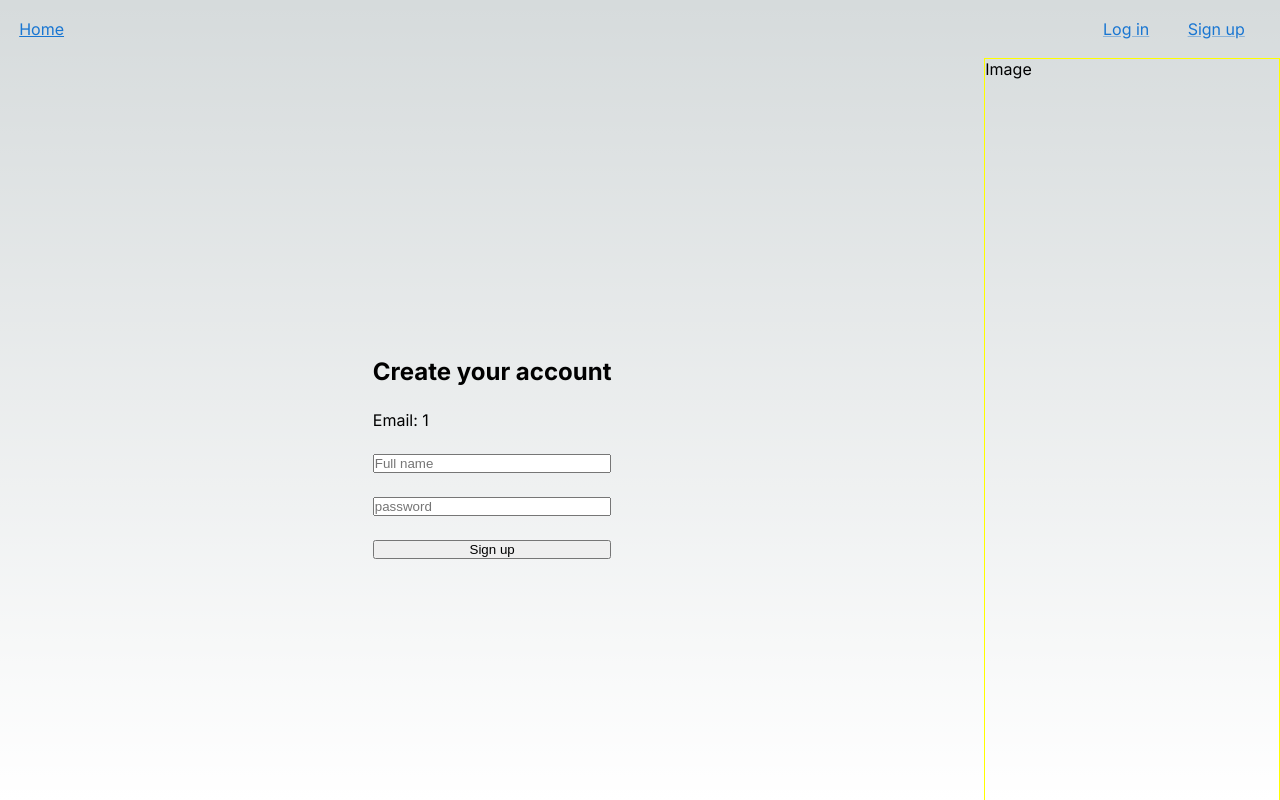
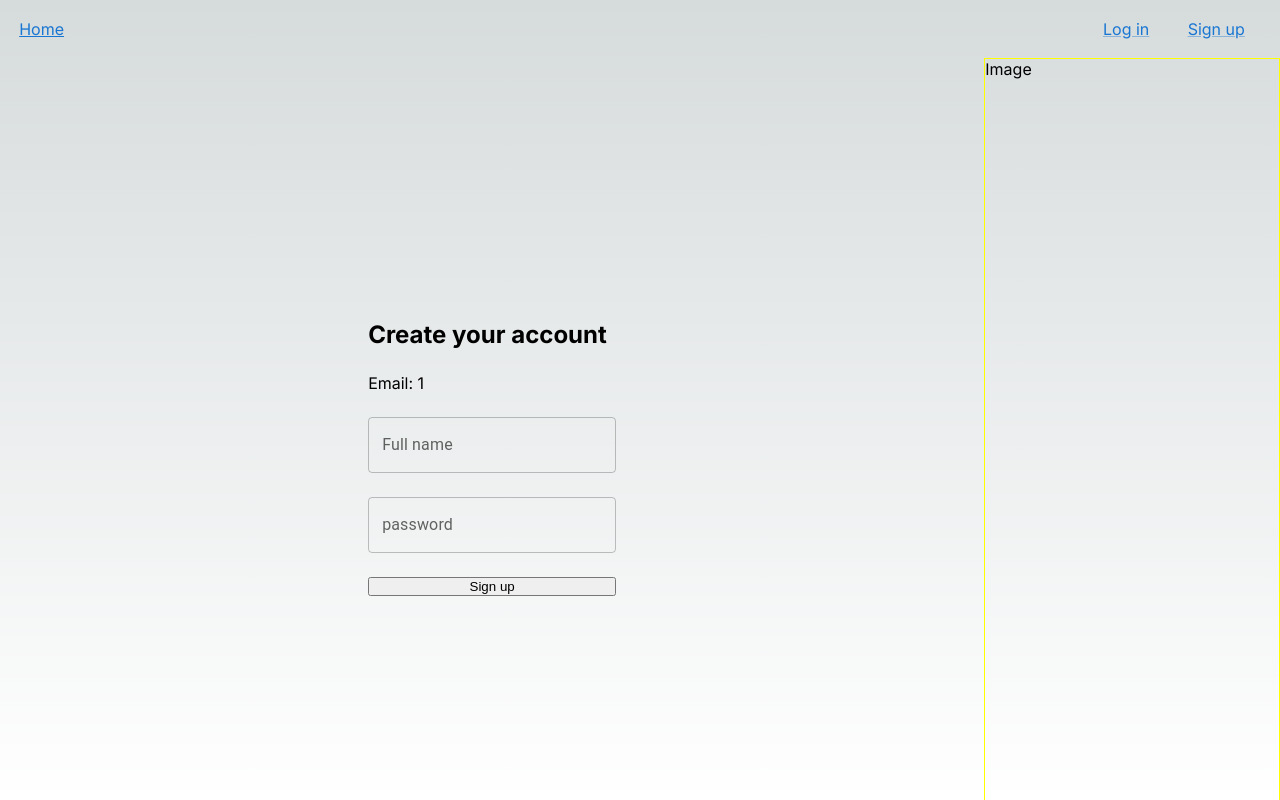
Before and after one commit to softwarebyze/authapp, a Next.js app in the folder client/: page /signup/1 in a window 1280 px wide. Built offline with nearby package versions, Linux system fonts and the light colour scheme.

Commit message:
use MUI Text Fields

```diff
--- a/client/app/(auth)/signup/[email]/page.tsx
+++ b/client/app/(auth)/signup/[email]/page.tsx
@@ -1,6 +1,7 @@
 "use client";
 import { FormEvent, useState } from "react";
 import styles from "../../page.module.css";
+import { TextField } from "@mui/material";
 
 export default function CreateAccount({
   params,
@@ -50,19 +51,23 @@ export default function CreateAccount({
     <form className={styles.form} onSubmit={handleSubmit}>
       <h1>Create your account</h1>
       <p>Email: {decodeURIComponent(params.email)}</p>
-      <input
+      <TextField
         type="text"
         autoComplete="name"
         value={name}
         onChange={(e) => setName(e.target.value)}
-        placeholder="Full name"
+        label="Full name"
+        variant="outlined"
+        color="primary"
       />
-      <input
+      <TextField
         type="password"
         autoComplete="new-password"
         value={password}
         onChange={(e) => setPassword(e.target.value)}
-        placeholder="password"
+        label="password"
+        variant="outlined"
+        color="primary"
       />
       <button>Sign up</button>
       {message && <p>{message}</p>}
```
Also changed, not shown: client/app/(auth)/login/[email]/page.tsx (+5 -2 lines), client/app/(auth)/login/page.tsx (+6 -3 lines), client/app/(auth)/signup/page.tsx (+5 -2 lines).
